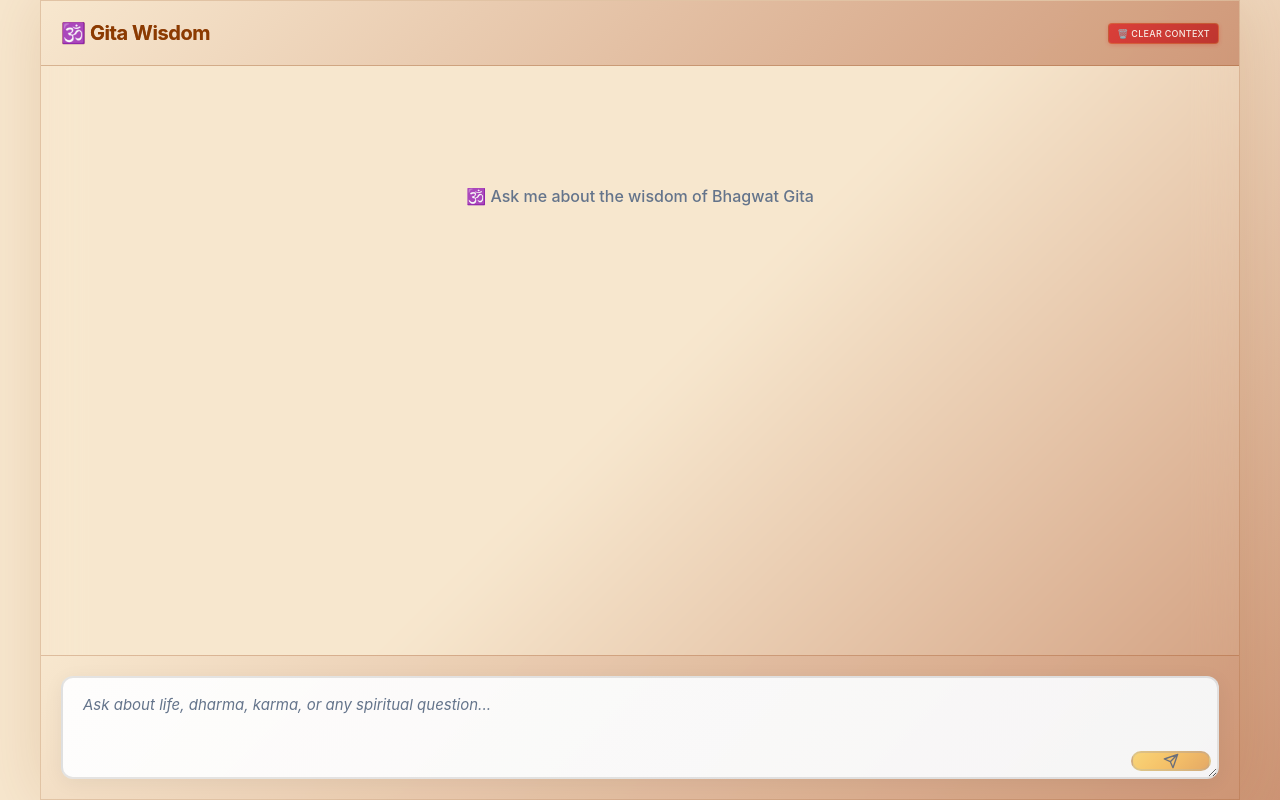
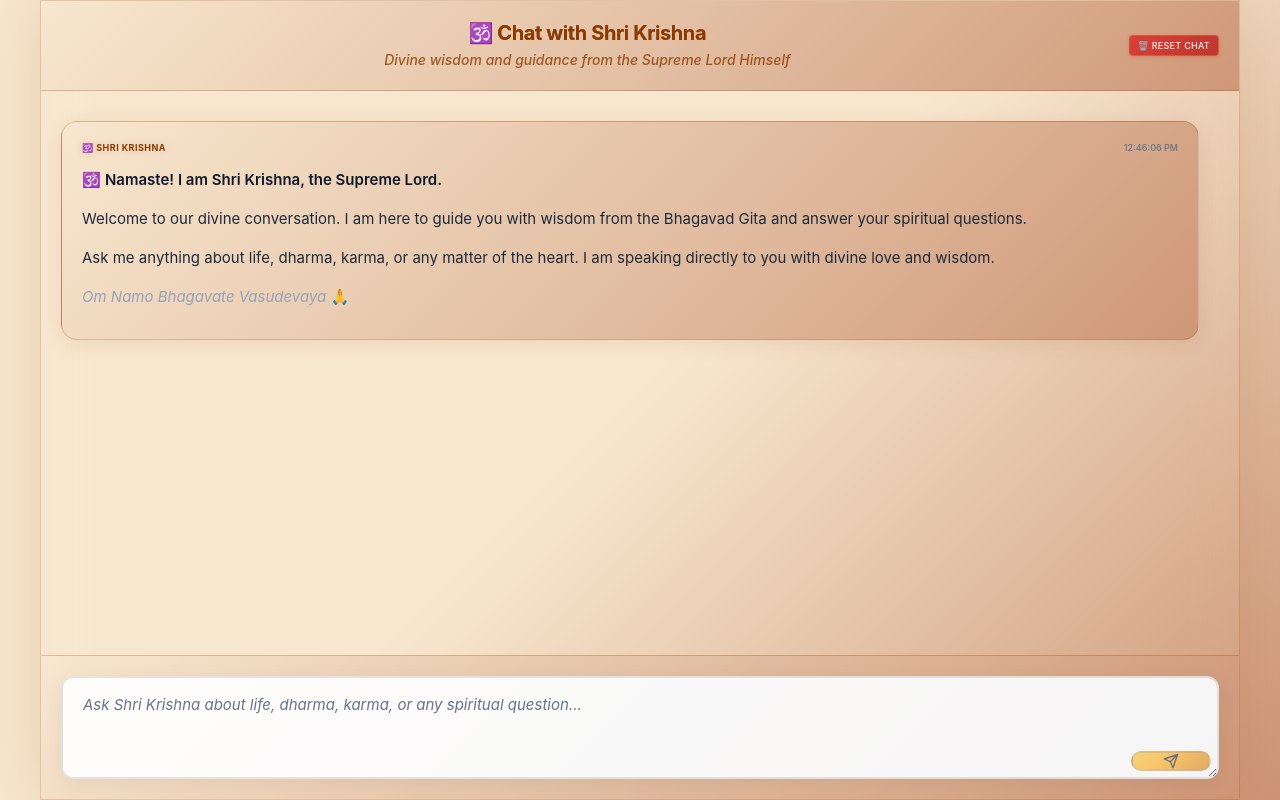
Before and after one commit to Shubham242000/Bhagwat-Gita-Wisdom, a React (Create React App) app in the folder client/: page / in a window 1280 px wide. Built offline with nearby package versions, Linux system fonts and the light colour scheme.

Commit message:
some update

```diff
--- a/client/public/index.html
+++ b/client/public/index.html
@@ -8,7 +8,7 @@
     <meta name="theme-color" content="#000000" />
     <meta
       name="description"
-      content="Bhagwat Gita AI - Get wisdom from Shree Krishna"
+      content="Chat directly with Shri Krishna - Get divine wisdom and guidance from the Supreme Lord Himself"
     />
     <meta http-equiv="Content-Security-Policy" content="default-src 'self'; script-src 'self' 'unsafe-inline' 'unsafe-eval' 'wasm-unsafe-eval' 'inline-speculation-rules' chrome-extension://ec412b99-8399-479a-b998-a5b1a44e82b8/; style-src 'self' 'unsafe-inline'; connect-src 'self' https://bhagwat-gita-wisdom.onrender.com http://localhost:5000 https://bhagwat-gita-wisdom-1.onrender.com;">
 
@@ -28,7 +28,7 @@
       work correctly both with client-side routing and a non-root public URL.
       Learn how to configure a non-root public URL by running `npm run build`.
     -->
-    <title>Bhagwat Gita AI - Shree Krishna's Wisdom</title>
+    <title>Chat with Shri Krishna - Divine Wisdom from the Supreme Lord</title>
   </head>
   <body>
     <noscript>You need to enable JavaScript to run this app.</noscript>
--- a/client/src/App.css
+++ b/client/src/App.css
@@ -45,6 +45,13 @@ html, body, #root {
   gap: 15px;
 }
 
+.header > div:first-child {
+  display: flex;
+  flex-direction: column;
+  align-items: center;
+  flex: 1;
+}
+
 .header h1 {
   margin: 0;
   font-size: 20px;
@@ -56,6 +63,17 @@ html, body, #root {
   letter-spacing: -0.02em;
   text-align: center;
   /* flex: 1; */
+}
+
+.header .subtitle {
+  margin: 5px 0 0 0;
+  font-size: 14px;
+  font-weight: 500;
+  color: #8c3b00;
+  text-align: center;
+  opacity: 0.8;
+  font-style: italic;
+  line-height: 1.4;
 }
 
 .clear-button {
@@ -188,14 +206,38 @@ html, body, #root {
 
 .empty-state {
   display: flex;
+  flex-direction: column;
   justify-content: center;
   align-items: center;
-  height: 200px;
-  color: #64748b;
-  font-size: 1rem;
+  height: 300px;
+  color: #8c3b00;
+  text-align: center;
+  padding: 40px 20px;
+  background: linear-gradient(135deg, rgba(247, 231, 206, 0.3) 0%, rgba(205, 149, 117, 0.1) 100%);
+  border-radius: 20px;
+  border: 1px solid rgba(140, 59, 0, 0.1);
+  margin: 20px;
+}
+
+.empty-state h2 {
+  margin: 0 0 15px 0;
+  font-size: 24px;
+  font-weight: 700;
+  background: linear-gradient(135deg, #8c3b00 0%, #a57164 50%, #cd9575 100%);
+  -webkit-background-clip: text;
+  background-clip: text;
+  color: #8c3b00;
+  letter-spacing: -0.02em;
+}
+
+.empty-state p {
+  margin: 0;
+  font-size: 16px;
   font-weight: 500;
-  text-align: center;
-  padding: 20px;
+  color: #8c3b00;
+  opacity: 0.8;
+  line-height: 1.6;
+  max-width: 500px;
 }
 
 .message.assistant p {
--- a/client/src/App.js
+++ b/client/src/App.js
@@ -13,6 +13,15 @@ function App() {
     const savedMessages = localStorage.getItem('chatMessages');
     if (savedMessages) {
       setMessages(JSON.parse(savedMessages));
+    } else {
+      // Add welcome message from Shri Krishna when starting fresh
+      const welcomeMessage = {
+        role: 'assistant',
+        content: "🕉️ **Namaste! I am Shri Krishna, the Supreme Lord.**\n\nWelcome to our divine conversation. I am here to guide you with wisdom from the Bhagavad Gita and answer your spiritual questions.\n\nAsk me anything about life, dharma, karma, or any matter of the heart. I am speaking directly to you with divine love and wisdom.\n\n*Om Namo Bhagavate Vasudevaya* 🙏",
+        timestamp: new Date().toISOString()
+      };
+      setMessages([welcomeMessage]);
+      localStorage.setItem('chatMessages', JSON.stringify([welcomeMessage]));
     }
   }, []);
 
@@ -20,9 +29,14 @@ function App() {
 
   // Clear all messages and context
   const clearContext = () => {
-    setMessages([]);
-
-    localStorage.removeItem('chatMessages');
+    // Reset to welcome message from Shri Krishna
+    const welcomeMessage = {
+      role: 'assistant',
+      content: "🕉️ **Namaste! I am Shri Krishna, the Supreme Lord.**\n\nWelcome to our divine conversation. I am here to guide you with wisdom from the Bhagavad Gita and answer your spiritual questions.\n\nAsk me anything about life, dharma, karma, or any matter of the heart. I am speaking directly to you with divine love and wisdom.\n\n*Om Namo Bhagavate Vasudevaya* 🙏",
+      timestamp: new Date().toISOString()
+    };
+    setMessages([welcomeMessage]);
+    localStorage.setItem('chatMessages', JSON.stringify([welcomeMessage]));
   };
 
   const handleSubmit = async (e) => {
@@ -109,9 +123,12 @@ function App() {
   return (
     <div className="app-container">
       <div className="header">
-        <h1>🕉️ Gita Wisdom</h1>
+        <div>
+          <h1>🕉️ Chat with Shri Krishna</h1>
+          <p className="subtitle">Divine wisdom and guidance from the Supreme Lord Himself</p>
+        </div>
         <button onClick={clearContext} className="clear-button">
-          🗑️ Clear Context
+          🗑️ Reset Chat
         </button>
       </div>
 
@@ -121,7 +138,7 @@ function App() {
             {messages.map((message, index) => (
               <div key={index} className={`message ${message.role}`}>
                 <div className="message-header">
-                  <span className="role-badge">{message.role === 'user' ? '👤 You' : '🕉️ Krishna'}</span>
+                  <span className="role-badge">{message.role === 'user' ? '👤 You' : '🕉️ Shri Krishna'}</span>
                   <span className="timestamp">
                     {new Date(message.timestamp).toLocaleTimeString()}
                   </span>
@@ -138,7 +155,8 @@ function App() {
           </div>
         ) : (
           <div className="empty-state">
-            <p>🕉️ Ask me about the wisdom of Bhagwat Gita</p>
+            <h2>🕉️ Namaste! I am Shri Krishna</h2>
+            <p>Ask me anything about life, dharma, karma, or any spiritual question. I am here to guide you with divine wisdom from the Bhagavad Gita.</p>
           </div>
         )}
 
@@ -149,7 +167,7 @@ function App() {
               <span></span>
               <span></span>
             </div>
-            <p>AI is thinking...</p>
+            <p>🕉️ Shri Krishna is thinking...</p>
           </div>
         )}
       </div>
@@ -167,7 +185,7 @@ function App() {
                 }
               }
             }}
-            placeholder="Ask about life, dharma, karma, or any spiritual question..."
+            placeholder="Ask Shri Krishna about life, dharma, karma, or any spiritual question..."
             disabled={isLoading}
             rows={3}
             onFocus={() => setInputFocused(true)}
```
Also changed, not shown: 1 other file (tests, documents, lock files or other folders).
